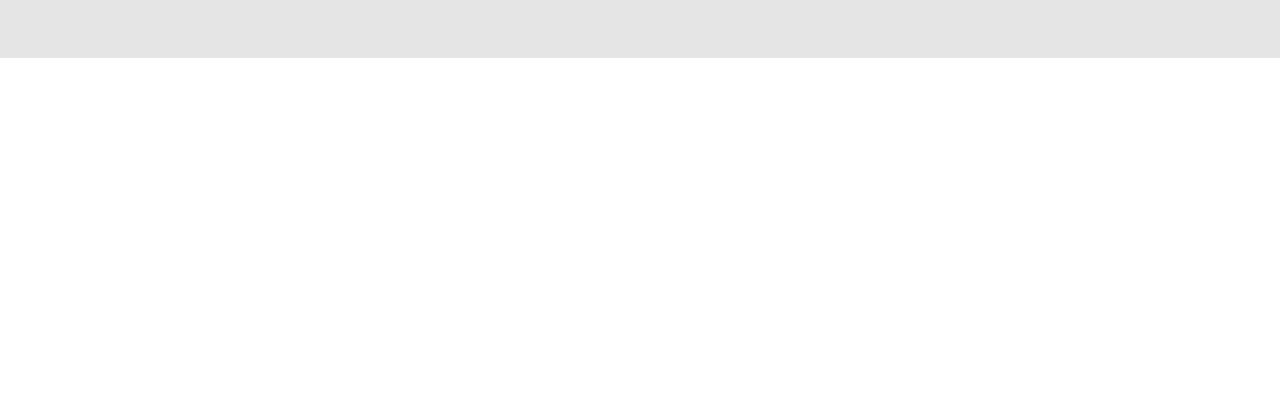
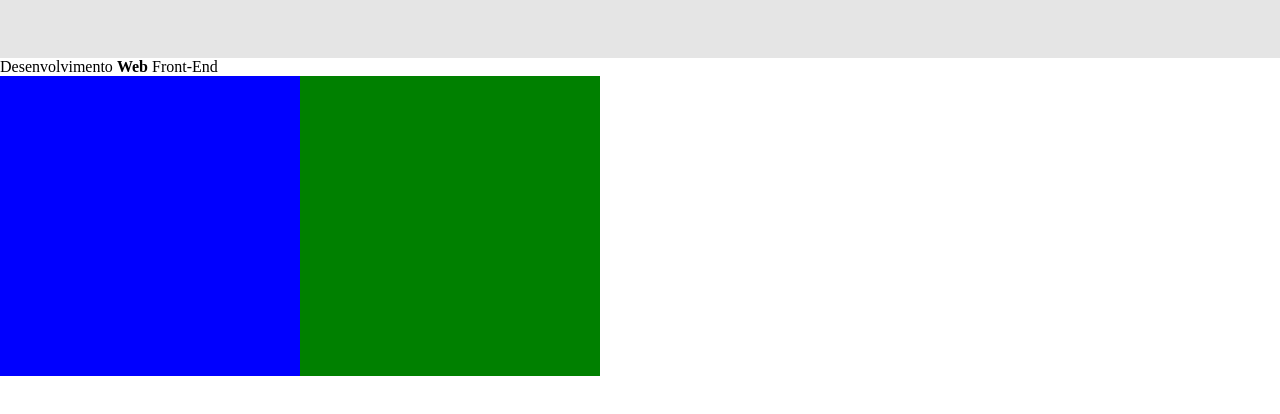
Before and after one commit to codesGui/front03, a plain HTML site: page index.html in a window 1280 px wide. Shown: the part 102-516 px from the top of the page. Drawn offline with Linux system fonts and the light colour scheme.

Commit message:
estudo posicionamento

```diff
--- a/css/estilo.css
+++ b/css/estilo.css
@@ -15,3 +15,17 @@
     left: 50%;
     transform: translate(-50%, -50%);
 }
+
+.box {
+    width: 300px;
+    height: 300px;
+    float: left;
+}
+
+#b1 {
+    background-color: blue;
+}
+
+#b2 {
+    background-color: green;
+}
--- a/index.html
+++ b/index.html
@@ -10,6 +10,15 @@
 <header id="topo-site">
         <h1 class="titulo-site">Aula 06 - Front-End</h1>
 </header>
+<p>Desenvolvimento <strong>Web</strong> Front-End</p>
+
+<div id="b1" class="box">
+
+</div>
+
+<div id="b2" class="box">
+
+</div>
 
 
 </body>
```
